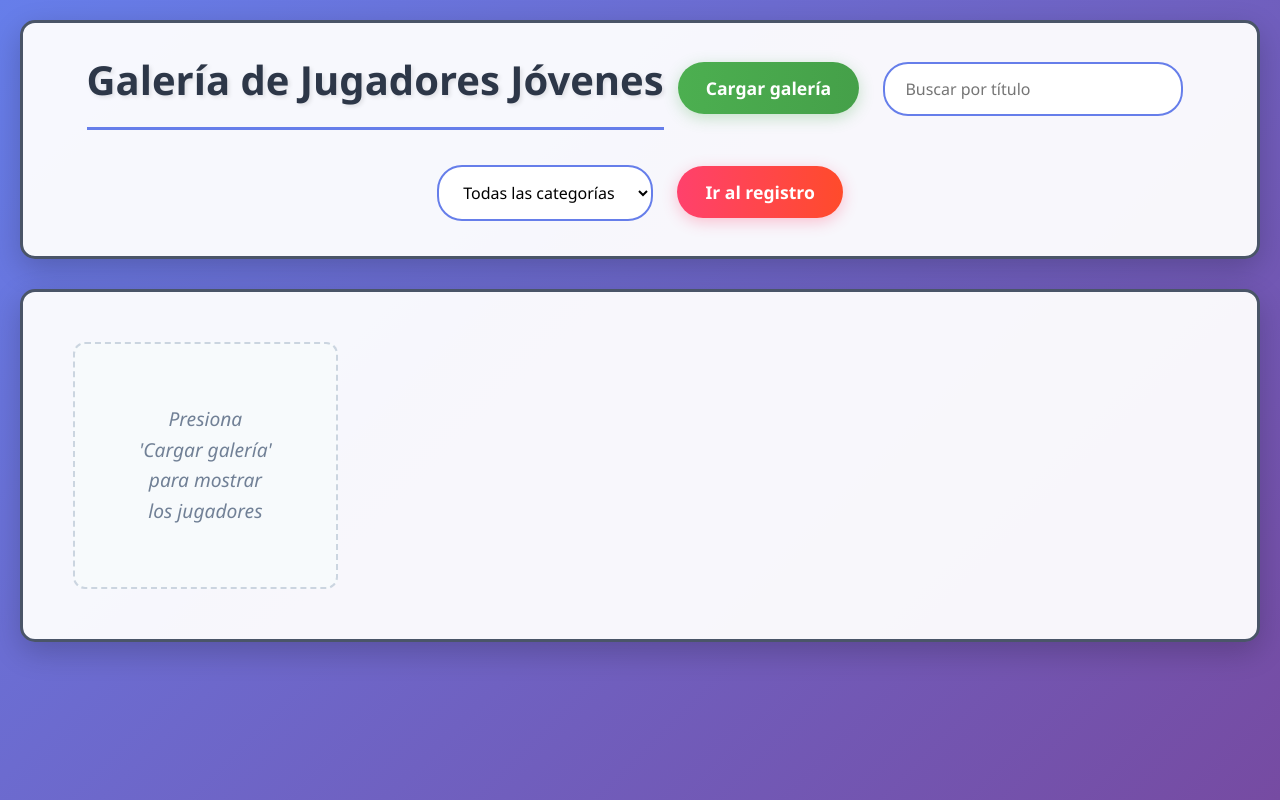
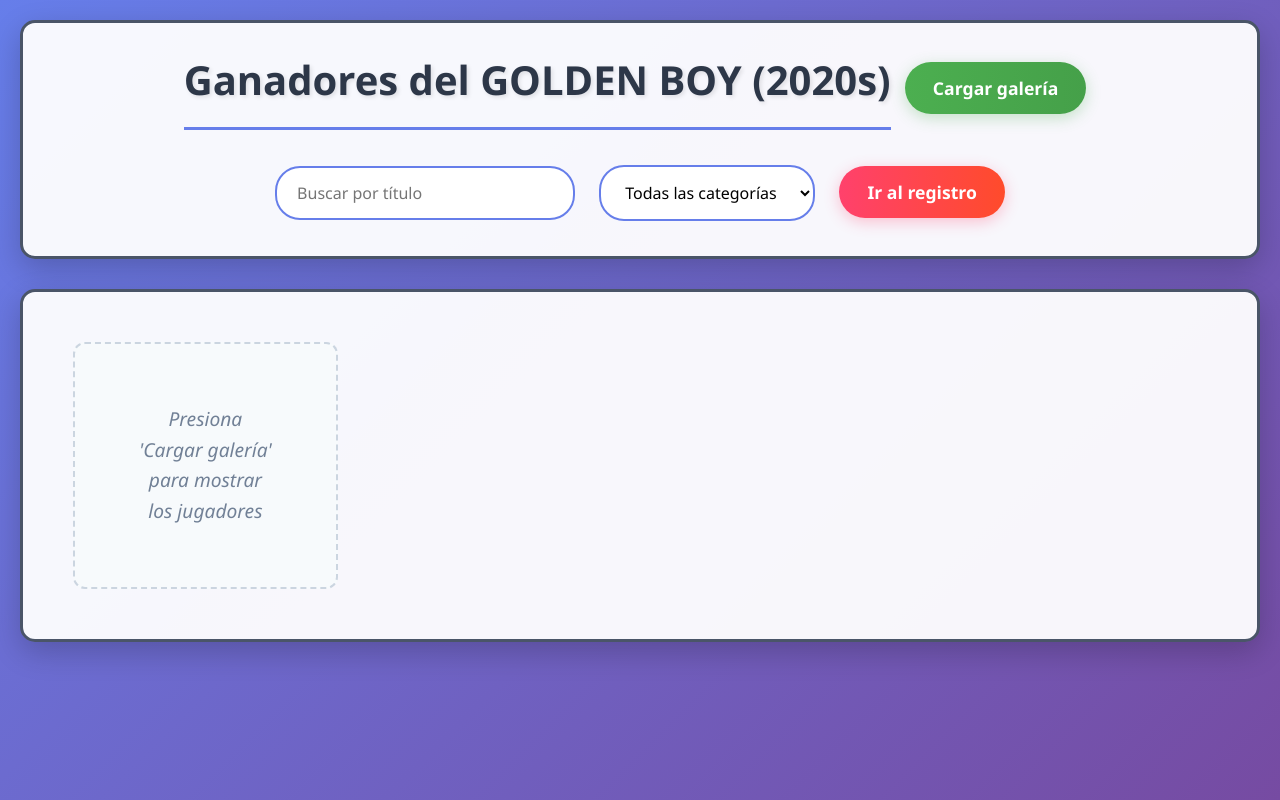
Before and after one commit to MarcoV88/Lenguaje_1ev, a plain HTML site: page index.html in a window 1280 px wide. Drawn offline with Linux system fonts and the light colour scheme.

Commit message:
cambio de titulo

```diff
--- a/index.html
+++ b/index.html
@@ -3,7 +3,7 @@
     <head>
         <meta charset="UTF-8">
         <meta name="viewport" content="width=device-width, initial-scale=1.0">
-        <title>Galería de Jugadores</title>
+        <title>Ganadores GOLDEN BOY</title>
         <link rel="stylesheet" href="styles.css">
     </head>
     <style> /* Estilos básicos utilizados solo para que las imagenes sean parecidas (que no sea unaa imagen enorme y otra pequeña), sacados del anterior profesor de lenguaje de marcas */
@@ -15,7 +15,7 @@
     <body>
 
     <header>
-        <h1>Galería de Jugadores Jóvenes</h1>
+        <h1>Ganadores del GOLDEN BOY (2020s)</h1>
         <button id="botonCargarGaleria">Cargar galería</button>
         <input type="text" id="entradaBusqueda" placeholder="Buscar por título">
         <select id="filtroCategoria">
```
